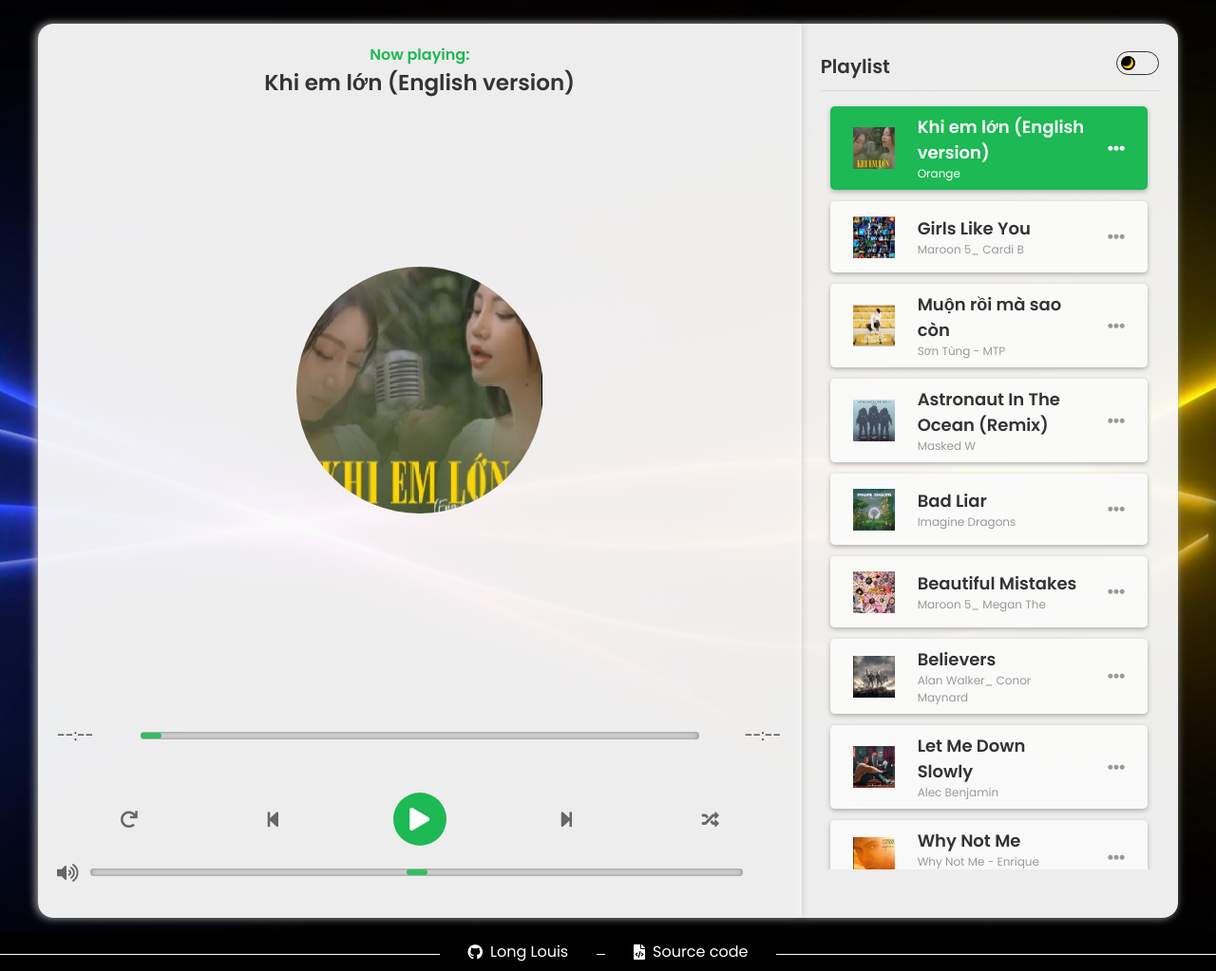
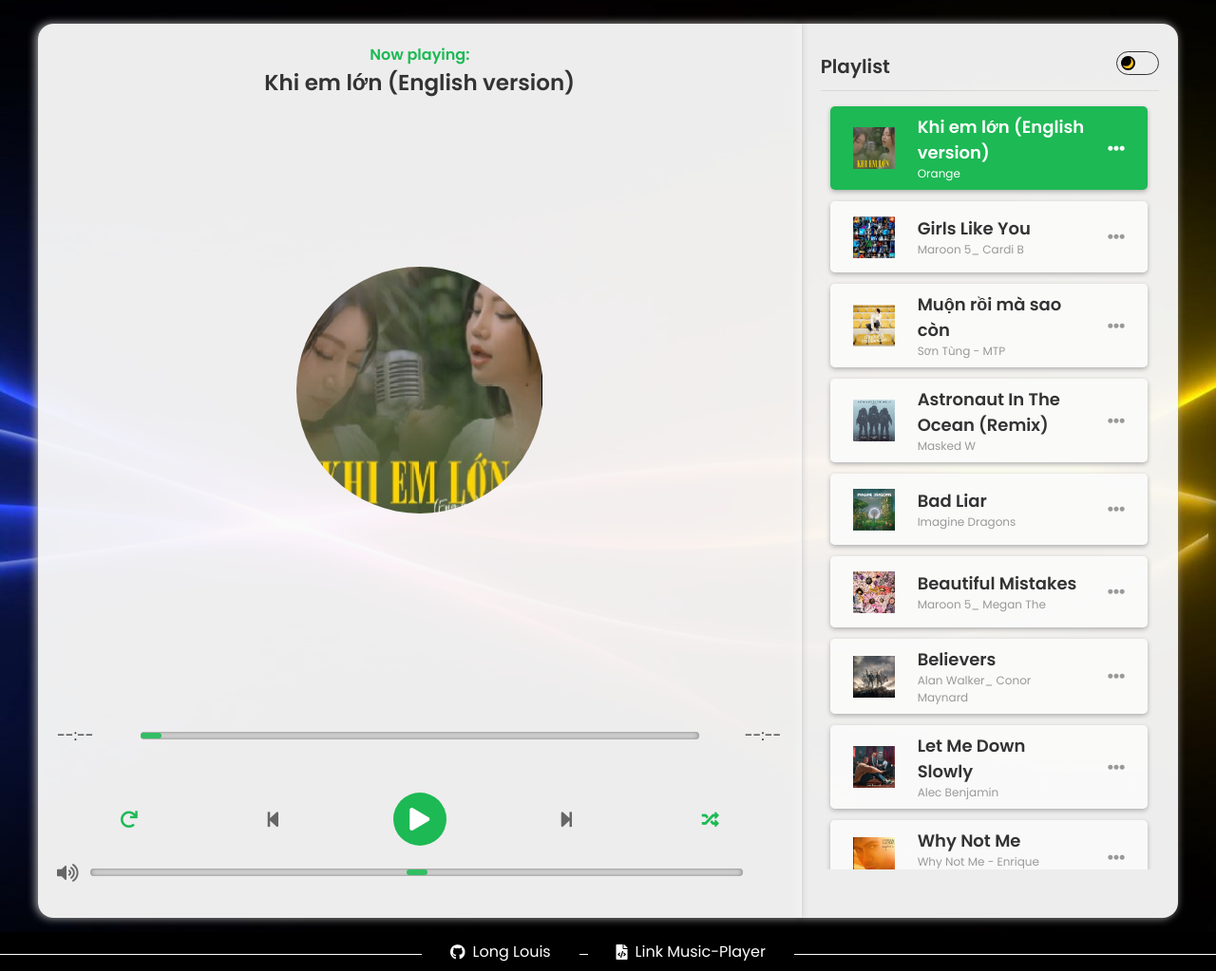
Before and after one commit to longlouis1222/Music-play, a plain HTML site: page index.html in a window 1280 px wide. Shown: the whole page at 95% size. Drawn offline with Linux system fonts and the light colour scheme.

Commit message:
Update 25/06/2021

```diff
--- a/index.html
+++ b/index.html
@@ -89,14 +89,14 @@
     </div>
   </div>
   <footer>
-    <a href="https://github.com/dangkhoa99" target="_blank" title="Khoa's Github Page">
+    <a href="https://github.com/longlouis1222" target="_blank" title="Long's Github Page">
       <i class="fab fa-github"></i>
       Long Louis
     </a>
     -
-    <a href="https://github.com/dangkhoa99/MusicPlayerUI" target="_blank" title="Source code">
+    <a href="https://longlouis1222.github.io/Music-play/" target="_blank" title="Source code">
       <i class="fas fa-file-code"></i>
-      Source code
+      Link Music-Player
     </a>
   </footer>
   <script src="app.js"></script>
--- a/style.css
+++ b/style.css
@@ -148,7 +148,7 @@ header h2 {
   background-color: var(--hover-button-color);
 }
 
-.control .btn:active {
+.control .btn.active {
   color: var(--primary-color);
 }
 
```
